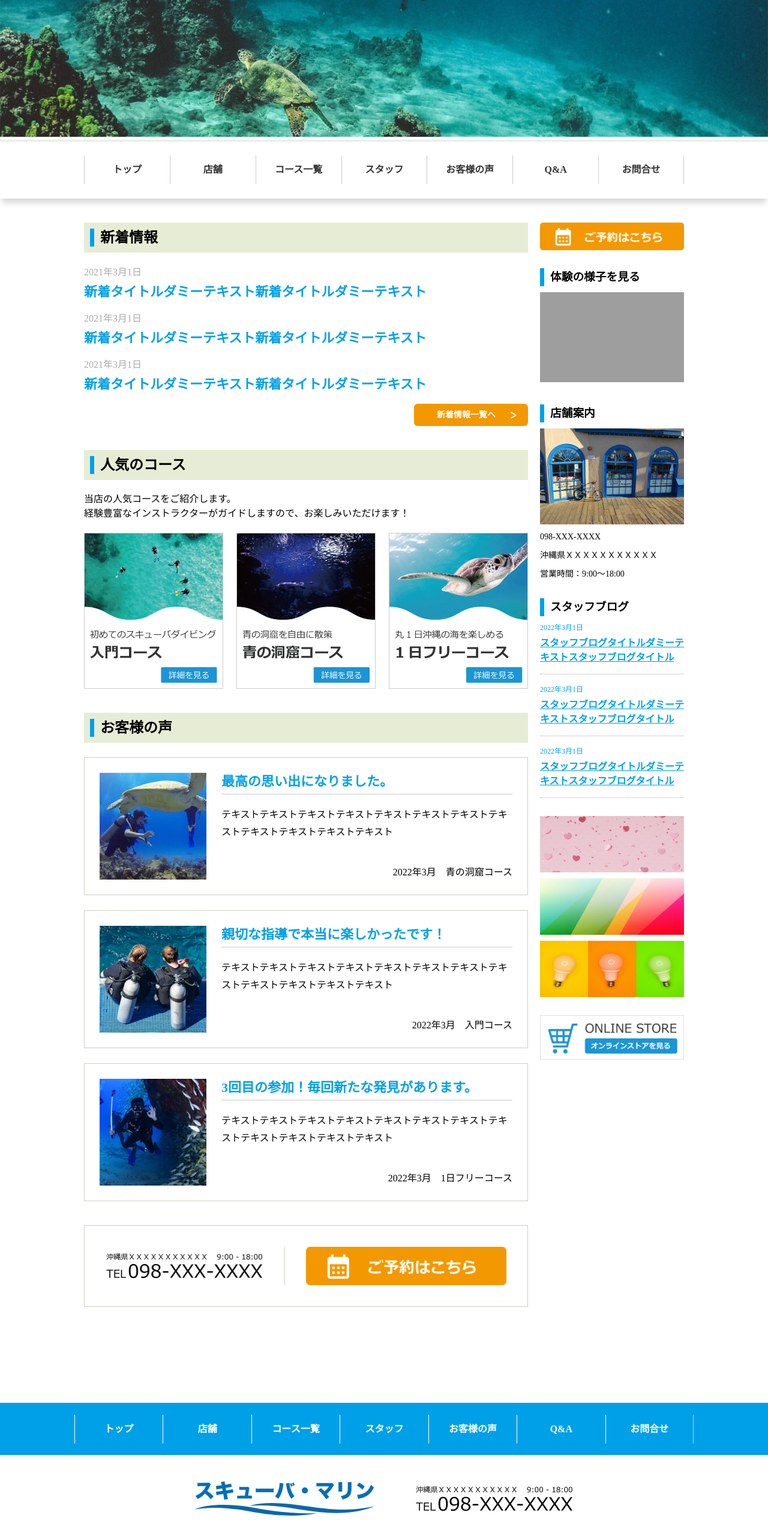
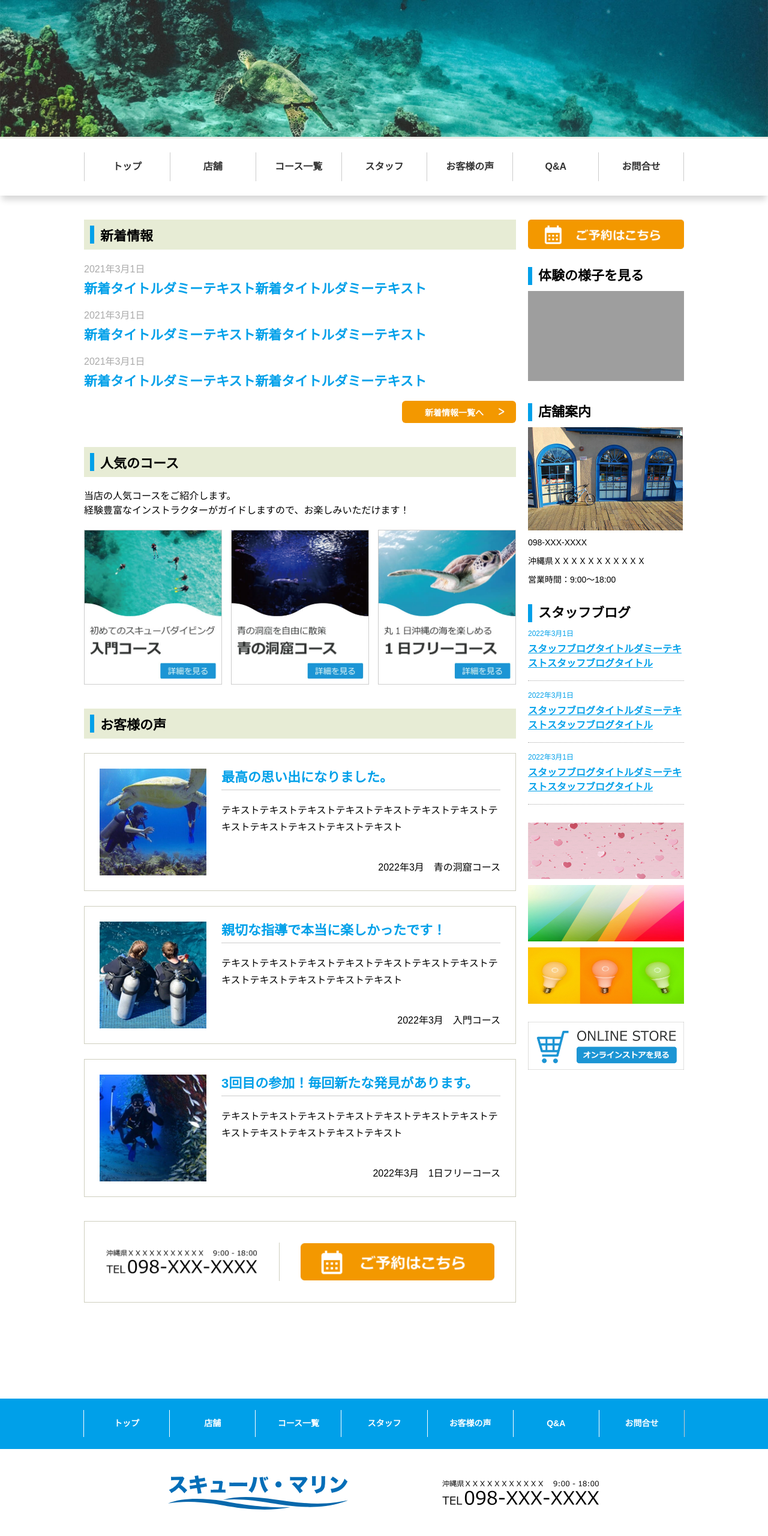
Before and after one commit to NobuhiroMishima/ScubaMarine, a plain HTML site: page index.html in a window 1280 px wide. Shown: the part 240-2800 px from the top of the page at 60% size. Drawn offline with Linux system fonts and the light colour scheme; grey boxes are pictures that could not be loaded; a script that the page names is missing.

Commit message:
update font

```diff
--- a/index.html
+++ b/index.html
@@ -192,11 +192,10 @@
         src="images/tel-pc.png"
         alt="沖縄県XXXXXXXXXXX　9:00～18:00　TEL098-XXX-XXXX"
         />
-        <div class="copy">
-          &copy;Scuba Marine. All Rights Reserved.
-        </div>
       </div>
-
+      <div class="copy">
+        <p>&copy;Scuba Marine. All Rights Reserved.</p>
+      </div>
     </footer>
   </body>
 </html>
--- a/styles/_component.scss
+++ b/styles/_component.scss
@@ -1,4 +1,4 @@
-$breakPoint: 900px;
+$breakPoint: 640px;
 $max-width-head: 1300px;
 $max-width-body: 1032px;
 $cBlue: #00A0E9;
--- a/styles/style.scss
+++ b/styles/style.scss
@@ -1,4 +1,8 @@
 @use 'component' as *;
+
+body{
+    font-family:'メイリオ', sans-serif;
+}
 
 header{
     box-shadow: 0 10px 10px -3px rgba(0, 0, 0, 0.16);
@@ -37,7 +41,7 @@ header{
             & a{
                 display: inline-block;
                 &:first-child{
-                    margin-right: 10px;
+                    margin-right: 18px;
                 }
 
                 & .address{
@@ -53,13 +57,12 @@ header{
     }
 
     & .mainvisual{
-        text-align: center;
         border-top: 3px solid $cBorder-color-mv;
         border-bottom: 3px solid $cBorder-color-mv;
-        height: 352px;
 
         & img{
-            display: inline;
+            display: block;
+            margin: 0 auto;
         }
     }
 
@@ -112,7 +115,8 @@ header{
         position: relative;
         padding-left: 27px;
         height: 50px;
-        line-height: 50px;
+        line-height: 55px;
+        @extend .font-xl-bold;
 
         &::before{
             content: '';
@@ -128,9 +132,9 @@ header{
     & h3{
         position: relative;
         padding-left: 17px;
-        height: 30px;
         line-height: 30px;
         margin-bottom: 10px;
+        @extend .font-xl-bold;
 
         &::before{
             content: '';
@@ -144,7 +148,7 @@ header{
     }
 
     & main{
-        width: 74%;
+        width: 72%;
 
         //セクション共通のレイアウト
         & section{
@@ -179,7 +183,7 @@ header{
                 background-color: $cOrange;
                 color: $cWhite;
                 text-decoration: none;
-                line-height: 37px;
+                line-height: 40px;
                 margin-top: 12px;
                 margin-left: auto;
                 border-radius: 6px;
@@ -217,11 +221,16 @@ header{
         & .course{
             & .description{
                 margin: 20px 0;
+                @extend .font-md-regular;
             }
 
             & .course-item{
                 display: flex;
                 justify-content: space-between;
+
+                & img{
+                    width: 32%;
+                }
             }
         }
 
@@ -235,11 +244,16 @@ header{
                     border: 1px solid $cBorder-color-voice;
                     margin-bottom: 25px;
 
+                    & img{
+                        height: 100%;
+                    }
+
                     & .item{
                         margin-left: 25px;
 
                         & h4{
-                            height: 36px;
+                            // height: 36px;
+                            padding-bottom: 5px;
                             color: $cBlue;
                             @extend .font-xl-bold;
                             line-height: 30.8px;
@@ -303,7 +317,7 @@ header{
     }
 
     & aside{
-        width: 24%;
+        width: 26%;
         //セクション共通のレイアウト
         & section{
             margin-bottom: 30px;
@@ -367,10 +381,9 @@ footer{
         & ul{
             max-width: $max-width-body;
             margin: 0 auto;
-            padding: 19.5px 0;
+            padding: 19.5px 15px;
 
             list-style: none;
-            padding-left: 0;
             display: flex;
 
             & li{
@@ -383,7 +396,7 @@ footer{
                     text-decoration: none;
                     padding: 12px 0px;
                     border-left: 1px solid $cWhite;
-                    @extend .font-md-bold;
+                    @extend .font-sm-bold;
                     color: $cWhite;
                 }
 
@@ -402,21 +415,28 @@ footer{
         max-width: $max-width-body;
         margin: 0 auto;
         text-align: center;
+        display: flex;
+        justify-content: space-evenly;
 
         & img{
-            display: inline-block;
-
 
             &.logo{
                 width: 300px;
-                margin: 44px 64px 40px 0;
+                margin: 44px 0 40px 0;
             }
             &.address{
                 width: 264px;
                 margin: 50px 0 45px 0;
             }
         }
+    }
 
+    & .copy{
+        padding-bottom: 40px;
+        text-align: center;
 
+        & p{
+            @extend .font-sm-regular;
+        }
     }
 }
```
Also changed, not shown: styles/style.css, 1 other file.
